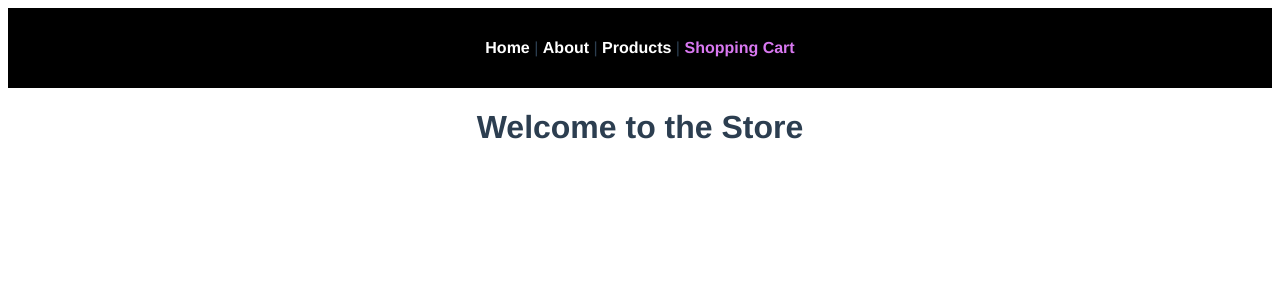
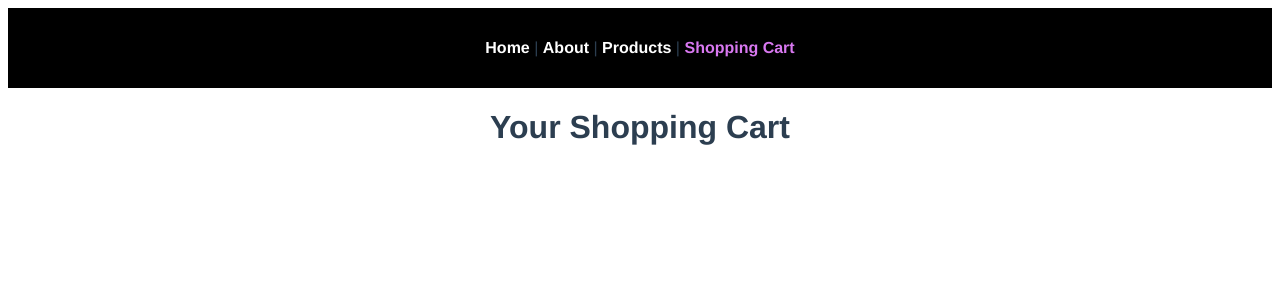
Before and after one commit to singhp1992/old-ecommerce, a Vue app: page /#/cart in a window 1280 px wide. Shown: the top 300 px of the page. Built offline with nearby package versions, Linux system fonts and the light colour scheme.

Commit message:
changing message on cart page

```diff
--- a/src/views/Cart.vue
+++ b/src/views/Cart.vue
@@ -1,7 +1,7 @@
 // shopping card here
 <template>
   <div class="cart">
-    <Title msg="Welcome to the Store" />
+    <Title msg="Your Shopping Cart" />
   </div>
 </template>
 
```
